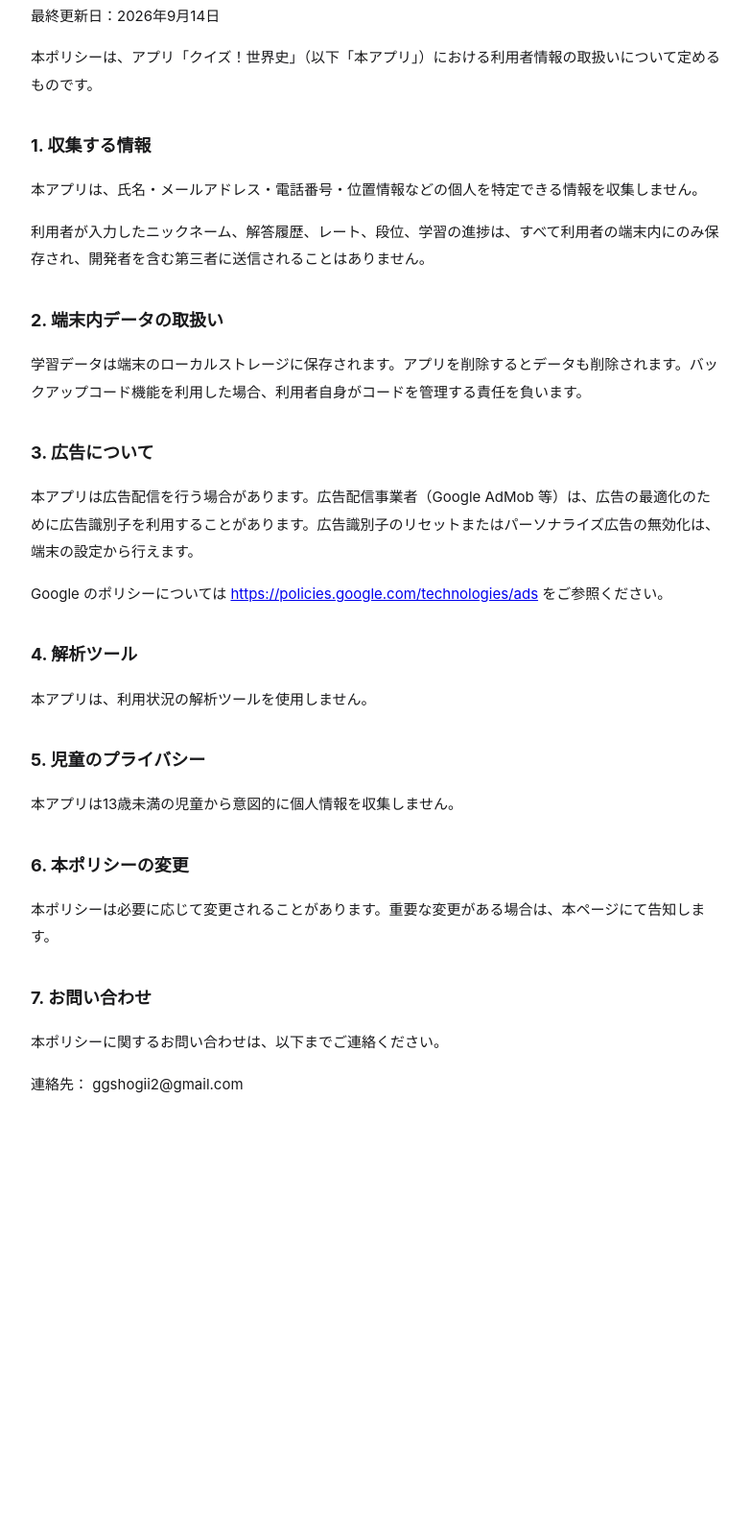
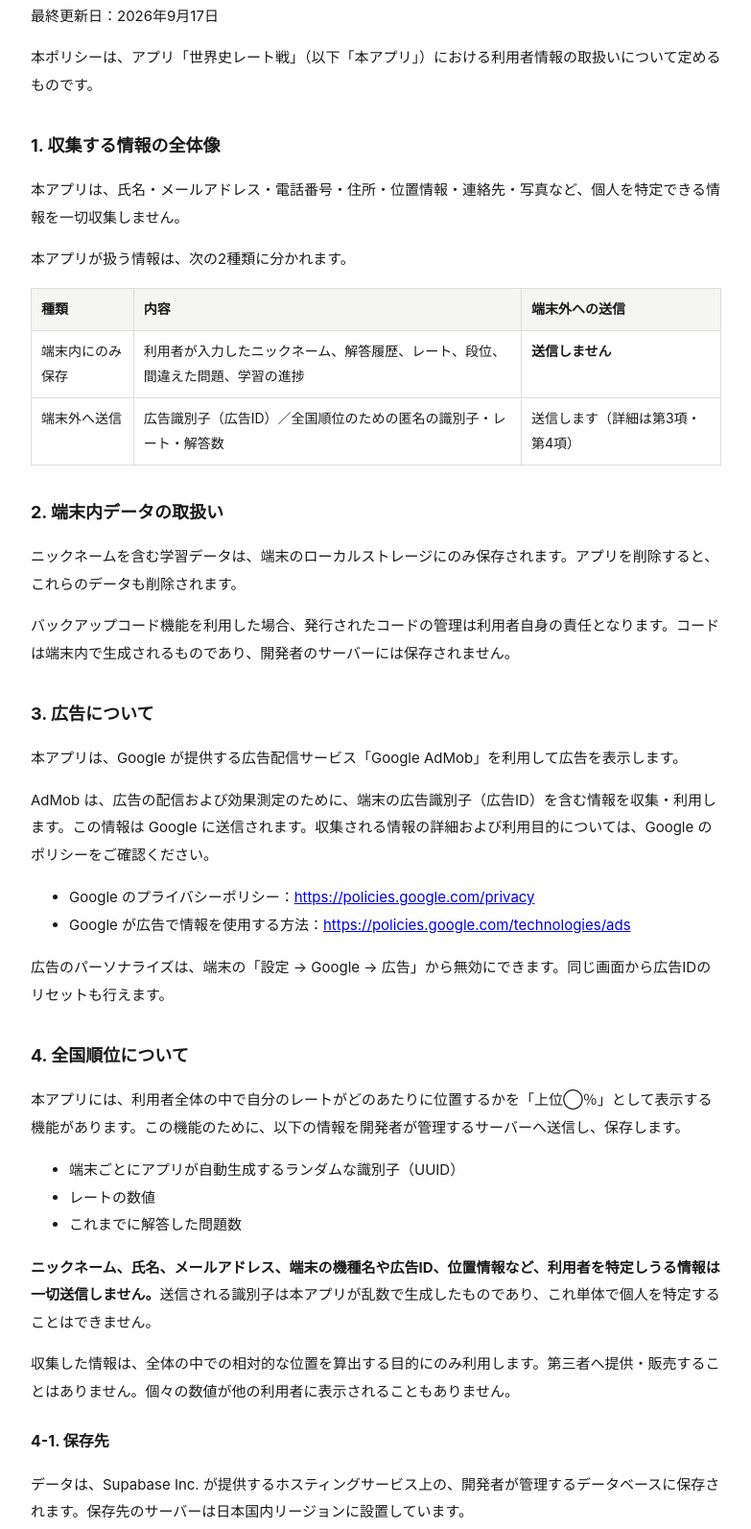
Before and after one commit to rotoron630/quiz-sekaishi-privacy, a plain HTML site: page index.html in a window 1280 px wide. Shown: the part 107-1700 px from the top of the page at 96% size, without its empty margins (248-1031 px from the left). Before the commit the page ends 1298 px from the top, so only its background shows below. Drawn offline with Linux system fonts and the light colour scheme.

Commit message:
Revise privacy policy for app updates
Updated privacy policy details and added new sections.

```diff
--- a/index.html
+++ b/index.html
@@ -1,34 +1,75 @@
 <!doctype html>
 <html lang="ja"><head><meta charset="utf-8">
 <meta name="viewport" content="width=device-width,initial-scale=1">
-<title>プライバシーポリシー｜クイズ！世界史</title>
-<style>body{font-family:-apple-system,"Hiragino Sans","Noto Sans JP",sans-serif;max-width:720px;margin:0 auto;padding:32px 20px;line-height:1.9;color:#1a1a1c}h1{font-size:24px}h2{font-size:18px;margin-top:32px}p,li{font-size:15px}</style>
+<title>プライバシーポリシー｜世界史レート戦</title>
+<style>body{font-family:-apple-system,"Hiragino Sans","Noto Sans JP",sans-serif;max-width:720px;margin:0 auto;padding:32px 20px;line-height:1.9;color:#1a1a1c}h1{font-size:24px}h2{font-size:18px;margin-top:32px}h3{font-size:16px;margin-top:22px}p,li{font-size:15px}table{border-collapse:collapse;width:100%;margin:14px 0;font-size:14px}th,td{border:1px solid #ddd;padding:8px 10px;text-align:left;vertical-align:top}th{background:#f5f5f3;font-weight:600;white-space:nowrap}</style>
 </head><body>
 <h1>プライバシーポリシー</h1>
-<p>最終更新日：2026年9月14日</p>
-<p>本ポリシーは、アプリ「クイズ！世界史」（以下「本アプリ」）における利用者情報の取扱いについて定めるものです。</p>
+<p>最終更新日：2026年9月17日</p>
+<p>本ポリシーは、アプリ「世界史レート戦」（以下「本アプリ」）における利用者情報の取扱いについて定めるものです。</p>
 
-<h2>1. 収集する情報</h2>
-<p>本アプリは、氏名・メールアドレス・電話番号・位置情報などの個人を特定できる情報を収集しません。</p>
-<p>利用者が入力したニックネーム、解答履歴、レート、段位、学習の進捗は、すべて利用者の端末内にのみ保存され、開発者を含む第三者に送信されることはありません。</p>
+<h2>1. 収集する情報の全体像</h2>
+<p>本アプリは、氏名・メールアドレス・電話番号・住所・位置情報・連絡先・写真など、個人を特定できる情報を一切収集しません。</p>
+<p>本アプリが扱う情報は、次の2種類に分かれます。</p>
+
+<table>
+  <tr><th>種類</th><th>内容</th><th>端末外への送信</th></tr>
+  <tr>
+    <td>端末内にのみ保存</td>
+    <td>利用者が入力したニックネーム、解答履歴、レート、段位、間違えた問題、学習の進捗</td>
+    <td><strong>送信しません</strong></td>
+  </tr>
+  <tr>
+    <td>端末外へ送信</td>
+    <td>広告識別子（広告ID）／全国順位のための匿名の識別子・レート・解答数</td>
+    <td>送信します（詳細は第3項・第4項）</td>
+  </tr>
+</table>
 
 <h2>2. 端末内データの取扱い</h2>
-<p>学習データは端末のローカルストレージに保存されます。アプリを削除するとデータも削除されます。バックアップコード機能を利用した場合、利用者自身がコードを管理する責任を負います。</p>
+<p>ニックネームを含む学習データは、端末のローカルストレージにのみ保存されます。アプリを削除すると、これらのデータも削除されます。</p>
+<p>バックアップコード機能を利用した場合、発行されたコードの管理は利用者自身の責任となります。コードは端末内で生成されるものであり、開発者のサーバーには保存されません。</p>
 
 <h2>3. 広告について</h2>
-<p>本アプリは広告配信を行う場合があります。広告配信事業者（Google AdMob 等）は、広告の最適化のために広告識別子を利用することがあります。広告識別子のリセットまたはパーソナライズ広告の無効化は、端末の設定から行えます。</p>
-<p>Google のポリシーについては <a href="https://policies.google.com/technologies/ads">https://policies.google.com/technologies/ads</a> をご参照ください。</p>
+<p>本アプリは、Google が提供する広告配信サービス「Google AdMob」を利用して広告を表示します。</p>
+<p>AdMob は、広告の配信および効果測定のために、端末の広告識別子（広告ID）を含む情報を収集・利用します。この情報は Google に送信されます。収集される情報の詳細および利用目的については、Google のポリシーをご確認ください。</p>
+<ul>
+  <li>Google のプライバシーポリシー：<a href="https://policies.google.com/privacy">https://policies.google.com/privacy</a></li>
+  <li>Google が広告で情報を使用する方法：<a href="https://policies.google.com/technologies/ads">https://policies.google.com/technologies/ads</a></li>
+</ul>
+<p>広告のパーソナライズは、端末の「設定 → Google → 広告」から無効にできます。同じ画面から広告IDのリセットも行えます。</p>
 
-<h2>4. 解析ツール</h2>
-<p>本アプリは、利用状況の解析ツールを使用しません。</p>
+<h2>4. 全国順位について</h2>
+<p>本アプリには、利用者全体の中で自分のレートがどのあたりに位置するかを「上位◯％」として表示する機能があります。この機能のために、以下の情報を開発者が管理するサーバーへ送信し、保存します。</p>
+<ul>
+  <li>端末ごとにアプリが自動生成するランダムな識別子（UUID）</li>
+  <li>レートの数値</li>
+  <li>これまでに解答した問題数</li>
+</ul>
+<p><strong>ニックネーム、氏名、メールアドレス、端末の機種名や広告ID、位置情報など、利用者を特定しうる情報は一切送信しません。</strong>送信される識別子は本アプリが乱数で生成したものであり、これ単体で個人を特定することはできません。</p>
+<p>収集した情報は、全体の中での相対的な位置を算出する目的にのみ利用します。第三者へ提供・販売することはありません。個々の数値が他の利用者に表示されることもありません。</p>
 
-<h2>5. 児童のプライバシー</h2>
-<p>本アプリは13歳未満の児童から意図的に個人情報を収集しません。</p>
+<h3>4-1. 保存先</h3>
+<p>データは、Supabase Inc. が提供するホスティングサービス上の、開発者が管理するデータベースに保存されます。保存先のサーバーは日本国内リージョンに設置しています。</p>
 
-<h2>6. 本ポリシーの変更</h2>
+<h3>4-2. 停止と削除</h3>
+<p>この機能は、アプリ内の「段位」画面にある「全国順位に参加する」から、いつでもオフにできます。初期状態はオンです。</p>
+<p>オフにした時点で、サーバーに保存されている当該端末の記録は削除され、以後の送信も行われません。</p>
+<p>また、180日間更新のない記録は集計の対象から除外されます。その他、保存された情報の削除をご希望の場合は、第8項の連絡先までご連絡ください。</p>
+
+<h3>4-3. 通信を行わない場合</h3>
+<p>学習機能そのものは通信を必要としません。全国順位をオフにした場合、およびオフラインの場合でも、問題の出題・採点・成績の記録は通常どおり動作します。</p>
+
+<h2>5. 解析ツール</h2>
+<p>本アプリは、Google Analytics をはじめとする利用状況の解析ツールを使用しません。画面の閲覧履歴や操作ログを収集することはありません。</p>
+
+<h2>6. 児童のプライバシー</h2>
+<p>本アプリは13歳未満の児童を対象としておらず、児童から意図的に個人情報を収集することはありません。</p>
+
+<h2>7. 本ポリシーの変更</h2>
 <p>本ポリシーは必要に応じて変更されることがあります。重要な変更がある場合は、本ページにて告知します。</p>
 
-<h2>7. お問い合わせ</h2>
-<p>本ポリシーに関するお問い合わせは、以下までご連絡ください。</p>
+<h2>8. お問い合わせ</h2>
+<p>本ポリシーおよび本アプリに関するお問い合わせは、以下までご連絡ください。</p>
 <p>連絡先： ggshogii2@gmail.com</p>
 </body></html>
```
